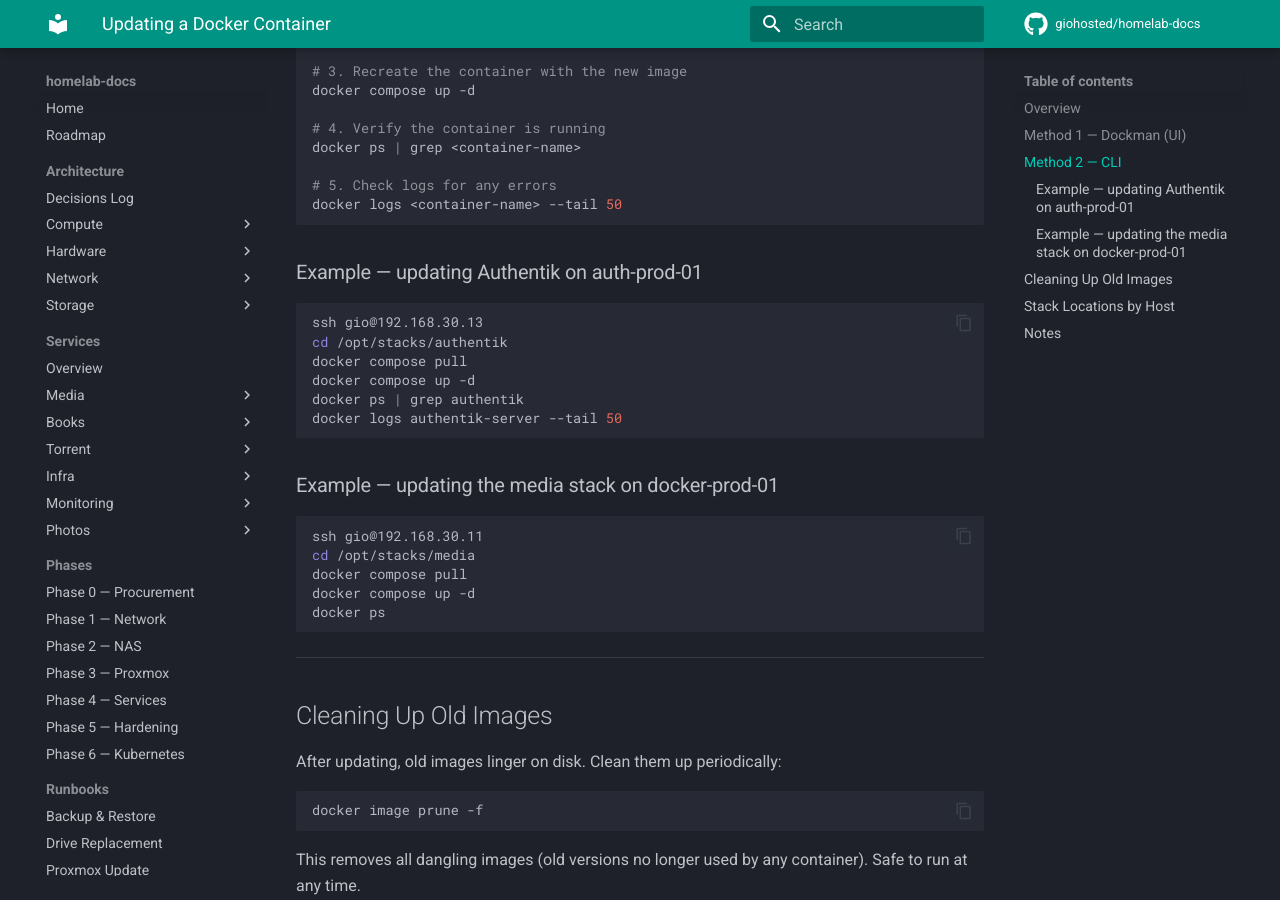
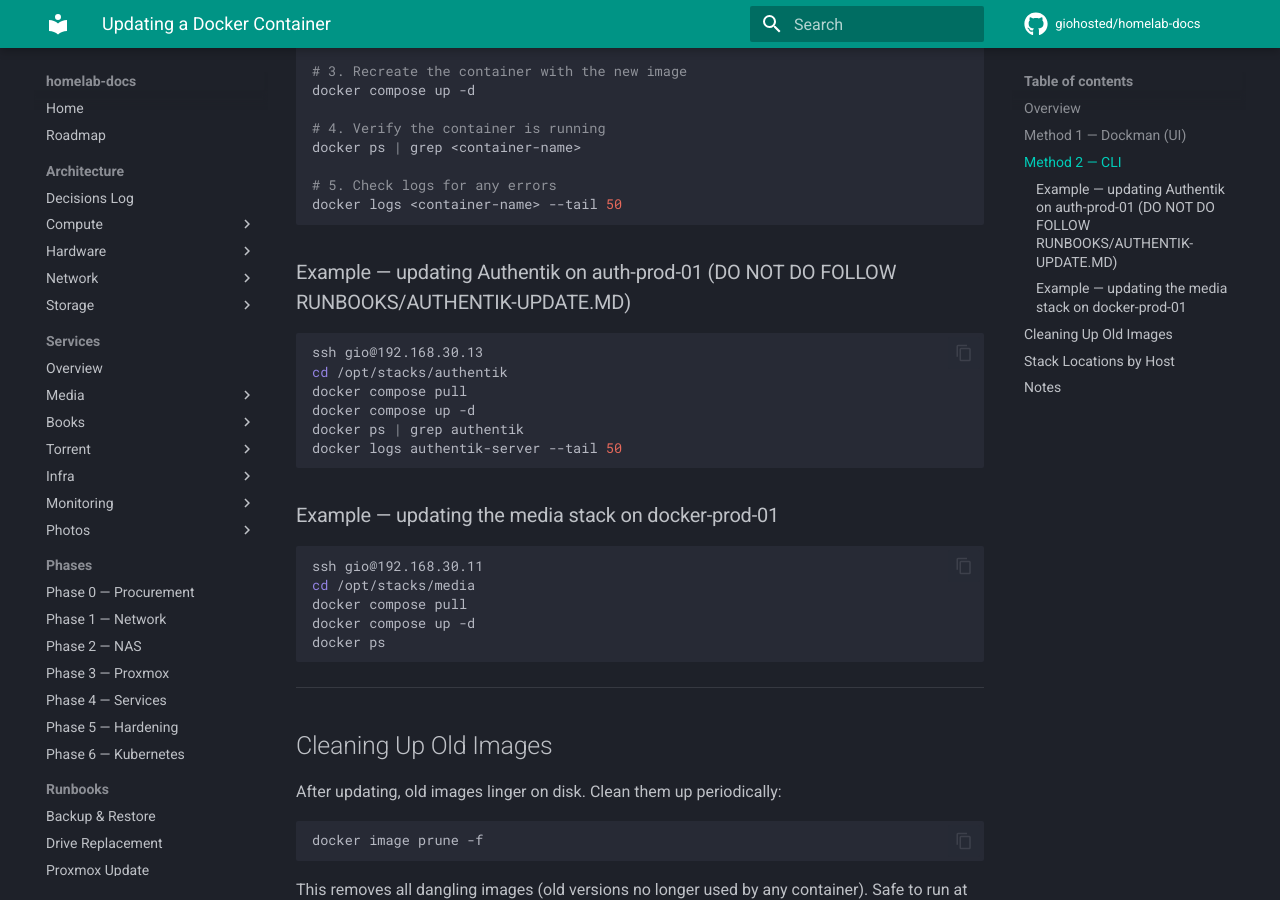
Before and after one commit to giohosted/homelab-docs, an MkDocs documentation site: the page built from docs/runbooks/updating-containers.md, in a window 1280 px wide and 900 px high, scrolled down 905 px. Built offline with MkDocs 1.6.1 and Material for MkDocs 9.7.7, drawn with Linux system fonts in a browser that asks for light colours; comment, search, counter and statistics services are not loaded.

````diff
--- a/docs/runbooks/updating-containers.md
+++ b/docs/runbooks/updating-containers.md
@@ -41,7 +41,7 @@ docker ps | grep <container-name>
 docker logs <container-name> --tail 50
 ```
 
-### Example — updating Authentik on auth-prod-01
+### Example — updating Authentik on auth-prod-01 (DO NOT DO FOLLOW RUNBOOKS/AUTHENTIK-UPDATE.MD)
 ```bash
 ssh gio@192.168.30.13
 cd /opt/stacks/authentik
````
Also changed, not shown: docs/services/photos/immich.md (+2 -2 lines).
